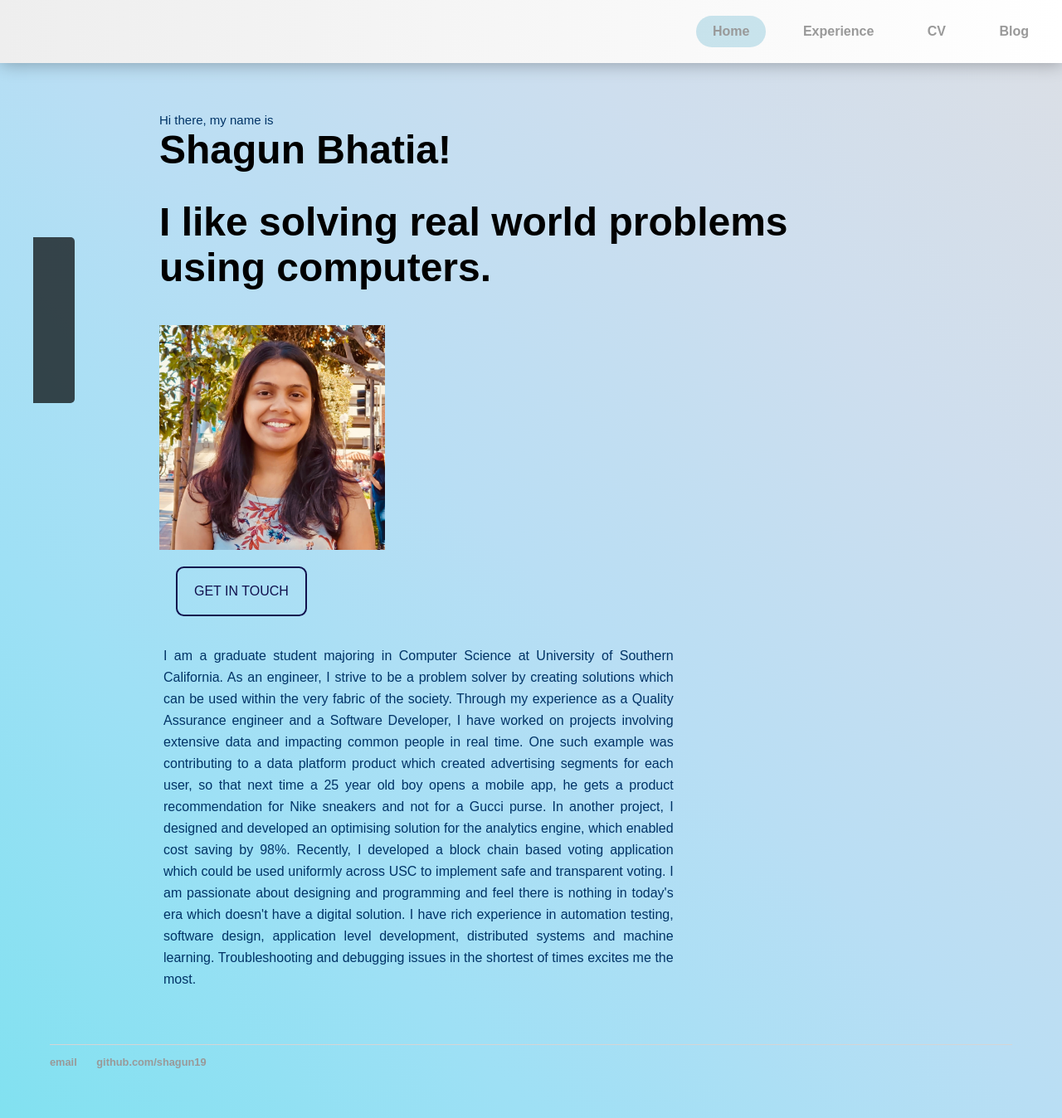
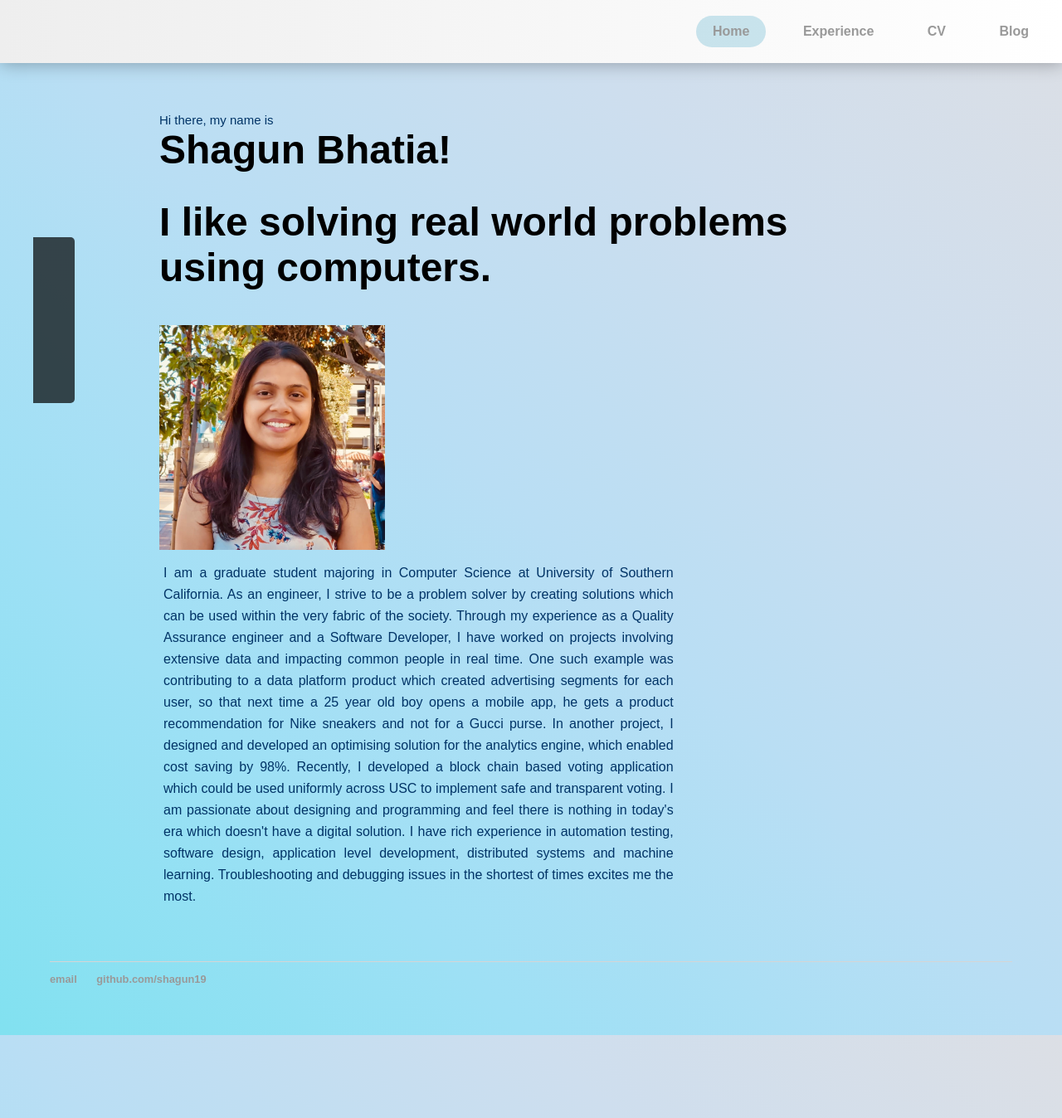
Before and after one commit to shagun19/shagun19.github.io, a Jekyll site: the page index.html, which Jekyll copies as it is, in a window 1280 px wide. Shown: the whole page at 83% size. Built offline with Jekyll 4.4.1, drawn with Linux system fonts in a browser that asks for light colours; some web fonts are replaced.

Commit message:
get in touch button test

```diff
--- a/index.html
+++ b/index.html
@@ -31,7 +31,7 @@
                 <img class="transition img-responsive" src="shagun.jpg" height="275" width="275">
                 <h4>Hello there!</h4>
                 <p>welcome to my space</p>
-                <button class="btn">Get in Touch</button>
+                <!--button class="btn">Get in Touch</button-->
             </div>
         </a>
         <div class="col5">
```
